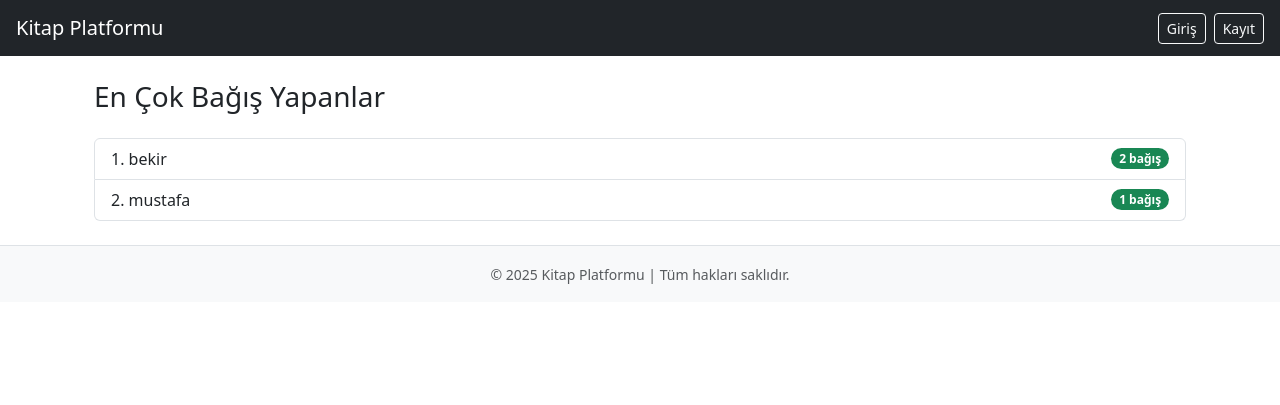
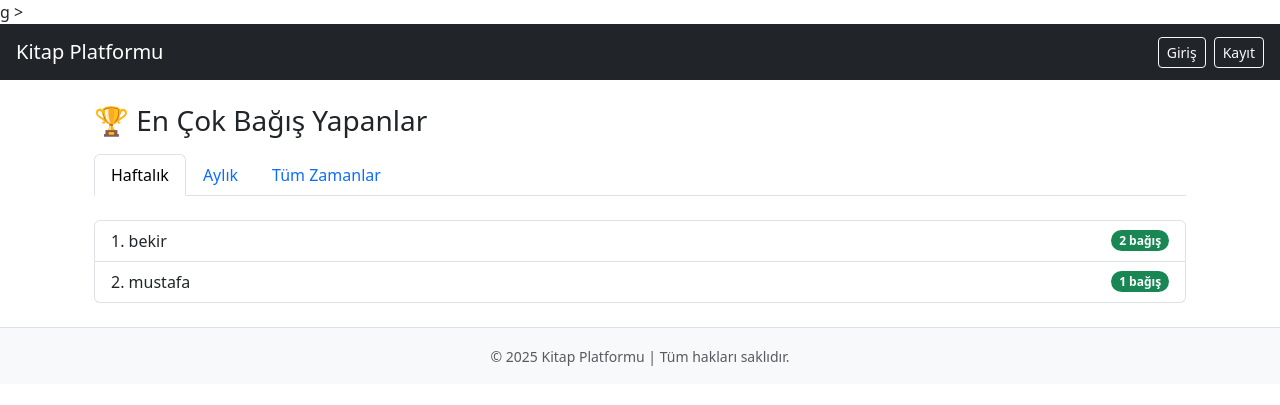
Before and after one commit to sedaozkaya/BookProject, a Django app: page /top-donors/ in a window 1280 px wide. Shown: the top 405 px of the page. Run offline with Django 5.2, Linux system fonts and the light colour scheme; data comes from the database, SQL or seed files in the repository; both versions use the stored data as it was after the commit.

Commit message:
show top donors weekly, monthly and all time

```diff
--- a/templates/base.html
+++ b/templates/base.html
@@ -3,11 +3,18 @@
 <head>
     <meta charset="UTF-8">
     <title>{% block title %}Kitap Platformu{% endblock %}</title>
+
+   g
     <link href="https://cdn.jsdelivr.net/npm/bootstrap@5.3.0/dist/css/bootstrap.min.css" rel="stylesheet">
+
+    >
     {% load static %}
 </head>
 <body>
+
+
   {% include 'navbar.html' %}
+
 
   <div class="container mt-4">
     {% block content %}{% endblock %}
@@ -22,5 +29,9 @@
   {% endif %}
 
   {% include 'footer.html' %}
+
+
+  <script src="https://cdn.jsdelivr.net/npm/bootstrap@5.3.0/dist/js/bootstrap.bundle.min.js" defer></script>
+
 </body>
 </html>
--- /dev/null
+++ b/templates/user/_donor_list.html
@@ -0,0 +1,12 @@
+{% if donors %}
+  <ul class="list-group">
+    {% for user in donors %}
+      <li class="list-group-item d-flex justify-content-between align-items-center">
+        {{ forloop.counter }}. {{ user.username }}
+        <span class="badge bg-success rounded-pill">{{ user.free_count }} bağış</span>
+      </li>
+    {% endfor %}
+  </ul>
+{% else %}
+  <p>Henüz bağış yapan kullanıcı bulunamadı.</p>
+{% endif %}
--- a/templates/user/top_donors.html
+++ b/templates/user/top_donors.html
@@ -2,19 +2,36 @@
 
 {% block content %}
 <div class="container mt-4">
-  <h3 class="mb-4">En Çok Bağış Yapanlar</h3>
 
-  {% if donors %}
-    <ul class="list-group">
-      {% for user in donors %}
-        <li class="list-group-item d-flex justify-content-between align-items-center">
-          {{ forloop.counter }}. {{ user.username }}
-          <span class="badge bg-success rounded-pill">{{ user.free_count }} bağış</span>
-        </li>
-      {% endfor %}
-    </ul>
-  {% else %}
-    <p>Henüz bağış yapan kullanıcı bulunamadı.</p>
-  {% endif %}
+  <h3 class="mb-3">🏆 En Çok Bağış Yapanlar</h3>
+
+  <ul class="nav nav-tabs mb-4" id="donorTab" role="tablist">
+    <li class="nav-item">
+      <a class="nav-link active" id="weekly-tab" data-bs-toggle="tab" href="#weekly" role="tab">Haftalık</a>
+    </li>
+    <li class="nav-item">
+      <a class="nav-link" id="monthly-tab" data-bs-toggle="tab" href="#monthly" role="tab">Aylık</a>
+    </li>
+    <li class="nav-item">
+      <a class="nav-link" id="all-tab" data-bs-toggle="tab" href="#all" role="tab">Tüm Zamanlar</a>
+    </li>
+  </ul>
+
+  <div class="tab-content" id="donorTabContent">
+    <!-- Haftalık -->
+    <div class="tab-pane fade show active" id="weekly" role="tabpanel">
+      {% include 'user/_donor_list.html' with donors=weekly_donors %}
+    </div>
+
+    <!-- Aylık -->
+    <div class="tab-pane fade" id="monthly" role="tabpanel">
+      {% include 'user/_donor_list.html' with donors=monthly_donors %}
+    </div>
+
+    <!-- Tüm zamanlar -->
+    <div class="tab-pane fade" id="all" role="tabpanel">
+      {% include 'user/_donor_list.html' with donors=all_time_donors %}
+    </div>
+  </div>
 </div>
 {% endblock %}
--- a/user/views.py
+++ b/user/views.py
@@ -1,3 +1,7 @@
+from django.db.models import Count, Q
+from django.utils import timezone
+from datetime import timedelta
+
 from django.contrib import messages
 from django.contrib.auth.decorators import login_required
 from django.contrib.auth.forms import UserCreationForm
@@ -68,11 +72,39 @@ def edit_profile(request):
     return render(request, 'user/edit_profile.html', {'form': form})
 
 def top_donors(request):
-    donors = User.objects.annotate(
+    now = timezone.now()
+    one_week_ago = now - timedelta(days=7)
+    one_month_ago = now - timedelta(days=30)
+
+    # Tüm zamanların donörleri
+    all_time_donors = User.objects.annotate(
         free_count=Count('listing', filter=Q(listing__donation_type='free'))
     ).filter(free_count__gt=0).order_by('-free_count')[:10]
 
-    return render(request, 'user/top_donors.html', {'donors': donors})
+    # Haftalık donörler
+    weekly_donors = User.objects.annotate(
+        free_count=Count('listing', filter=Q(
+            listing__donation_type='free',
+            listing__created_at__gte=one_week_ago
+        ))
+    ).filter(free_count__gt=0).order_by('-free_count')[:10]
+
+    # Aylık donörler
+    monthly_donors = User.objects.annotate(
+        free_count=Count('listing', filter=Q(
+            listing__donation_type='free',
+            listing__created_at__gte=one_month_ago
+        ))
+    ).filter(free_count__gt=0).order_by('-free_count')[:10]
+
+    context = {
+        'all_time_donors': all_time_donors,
+        'weekly_donors': weekly_donors,
+        'monthly_donors': monthly_donors,
+    }
+
+    return render(request, 'user/top_donors.html', context)
+
 
 def toggle_dark_mode(request):
     response = redirect(request.META.get('HTTP_REFERER', 'home'))
```
Also changed, not shown: db.sqlite3.
